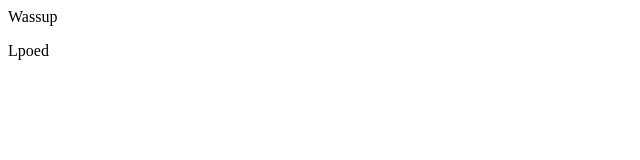
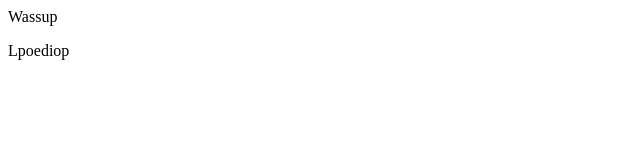
Before and after one commit to BobbyMartins/DemoRepo, a plain HTML site: page index.html in a window 1280 px wide. Shown: the full height of the page, 0-640 px from the left. Drawn offline with Linux system fonts and the light colour scheme.

Commit message:
Added more text to P tags

```diff
--- a/index.html
+++ b/index.html
@@ -6,6 +6,6 @@
 </head>
 <body>
 <div>Wassup</div>
-<p>Lpoed</p>
+<p>Lpoediop</p>
 </body>
 </html>
```
